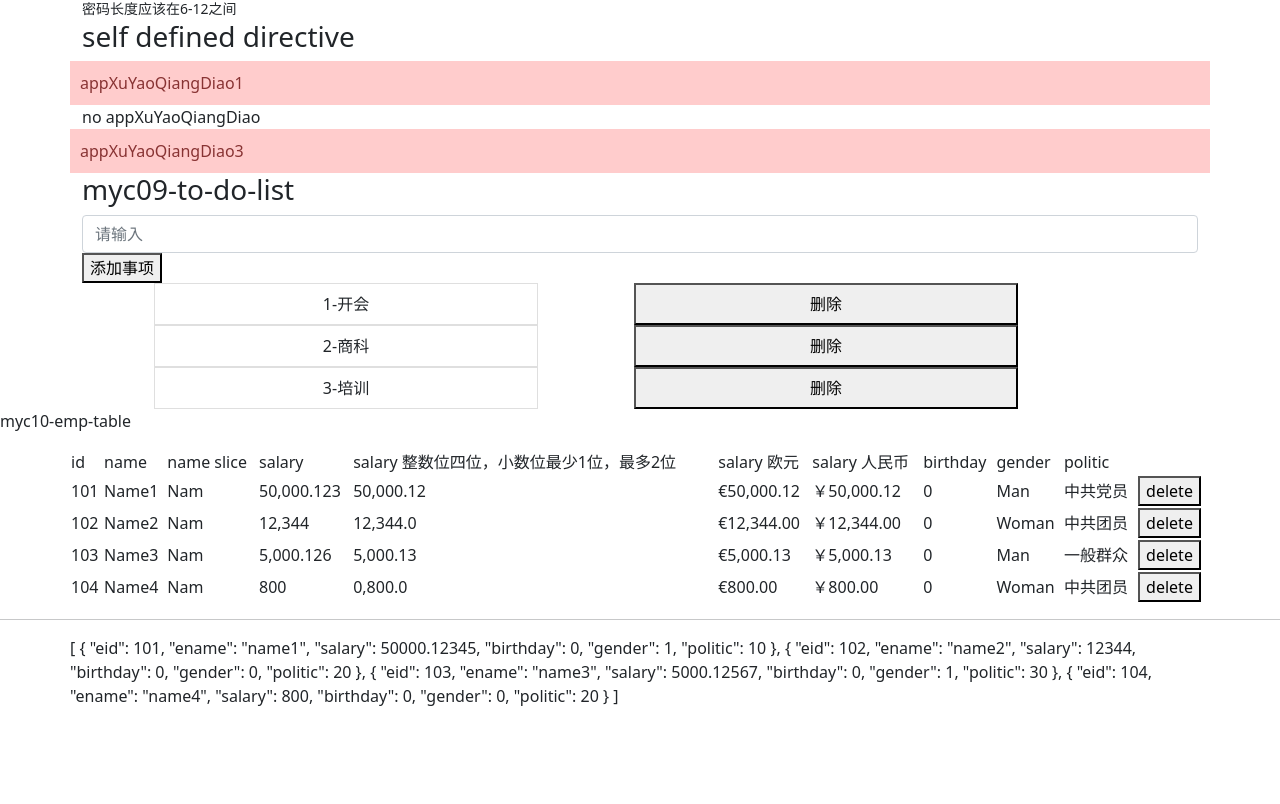
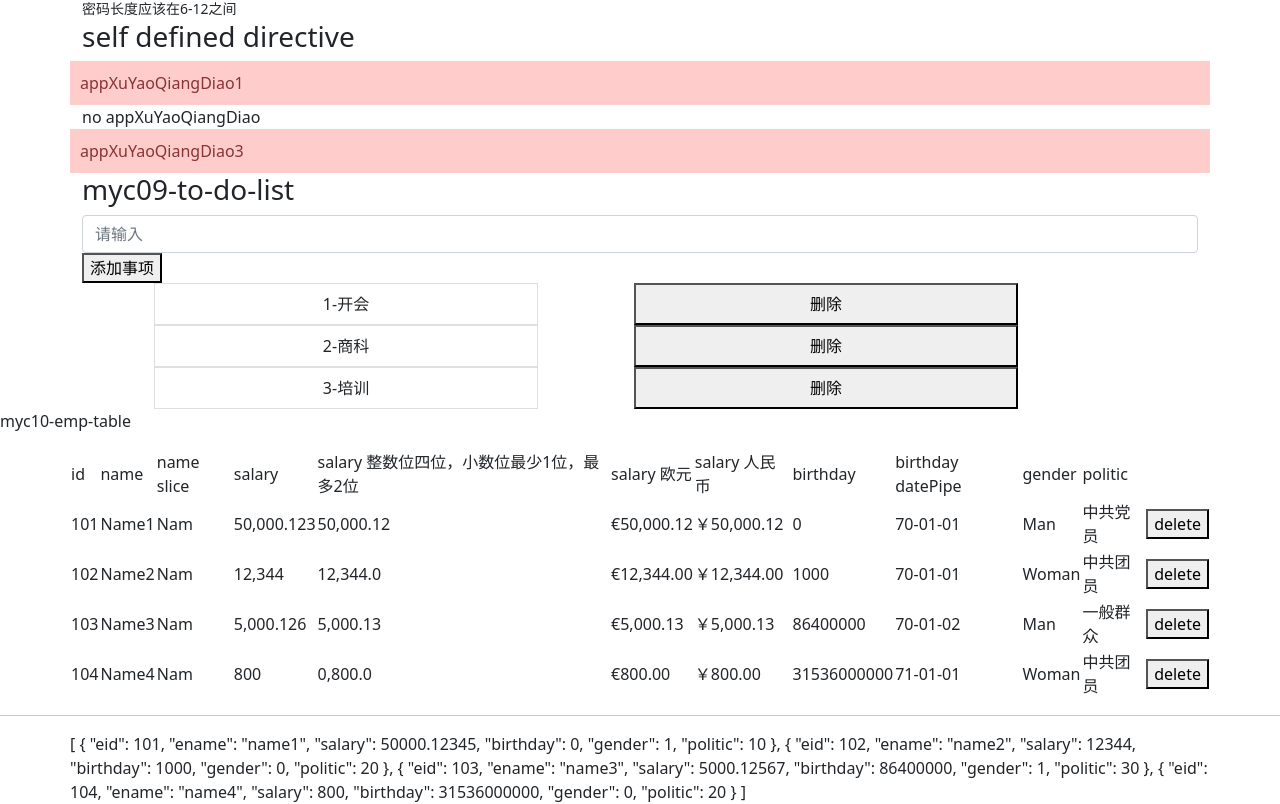
Before and after one commit to foureverhh/angular-bilibili-danei, an Angular app: page / in a window 1280 px wide. Shown: the part 1768-2572 px from the top of the page. Before the commit the page ends 2476 px from the top, so only its background shows below. Built offline with nearby package versions, Linux system fonts and the light colour scheme.

Commit message:
date pipe

```diff
--- a/src/app/myc10-emp-table/myc10-emp-table.component.html
+++ b/src/app/myc10-emp-table/myc10-emp-table.component.html
@@ -12,6 +12,7 @@
                     <td>salary 欧元</td>
                     <td>salary 人民币</td>
                     <td>birthday</td>
+                    <td>birthday datePipe </td>
                     <td>gender</td>
                     <td>politic</td>
                     <td></td>
@@ -32,6 +33,7 @@
                     <td>{{ item.salary | currency: '€'}}</td>
                     <td>{{ item.salary | currency: '￥'}}</td>
                     <td>{{ item.birthday }}</td>
+                    <td>{{ item.birthday | date:'yy-MM-dd'}}</td>
                     <td>{{ item.gender | gender:'en' }}</td>
                     <td>{{ item.politic  | politicPipe: 'long' }}</td>
                     <td><button (click)="removeEmp(i)">delete</button></td>
--- a/src/app/myc10-emp-table/myc10-emp-table.component.ts
+++ b/src/app/myc10-emp-table/myc10-emp-table.component.ts
@@ -9,9 +9,9 @@ export class Myc10EmpTableComponent implements OnInit {
 
   empList = [
     {eid: 101, ename:'name1', salary: 50000.12345, birthday:  0, gender: 1, politic: 10 },
-    {eid: 102, ename:'name2', salary: 12344, birthday:  0, gender: 0, politic: 20 },
-    {eid: 103, ename:'name3', salary: 5000.12567, birthday:  0, gender: 1, politic: 30 },
-    {eid: 104, ename:'name4', salary: 800, birthday:  0, gender: 0, politic: 20 },
+    {eid: 102, ename:'name2', salary: 12344, birthday: 1000, gender: 0, politic: 20 },
+    {eid: 103, ename:'name3', salary: 5000.12567, birthday: 1000*3600*24, gender: 1, politic: 30 },
+    {eid: 104, ename:'name4', salary: 800, birthday: 1000*3600*24*365, gender: 0, politic: 20 },
   ];
 
   constructor() { }
```
